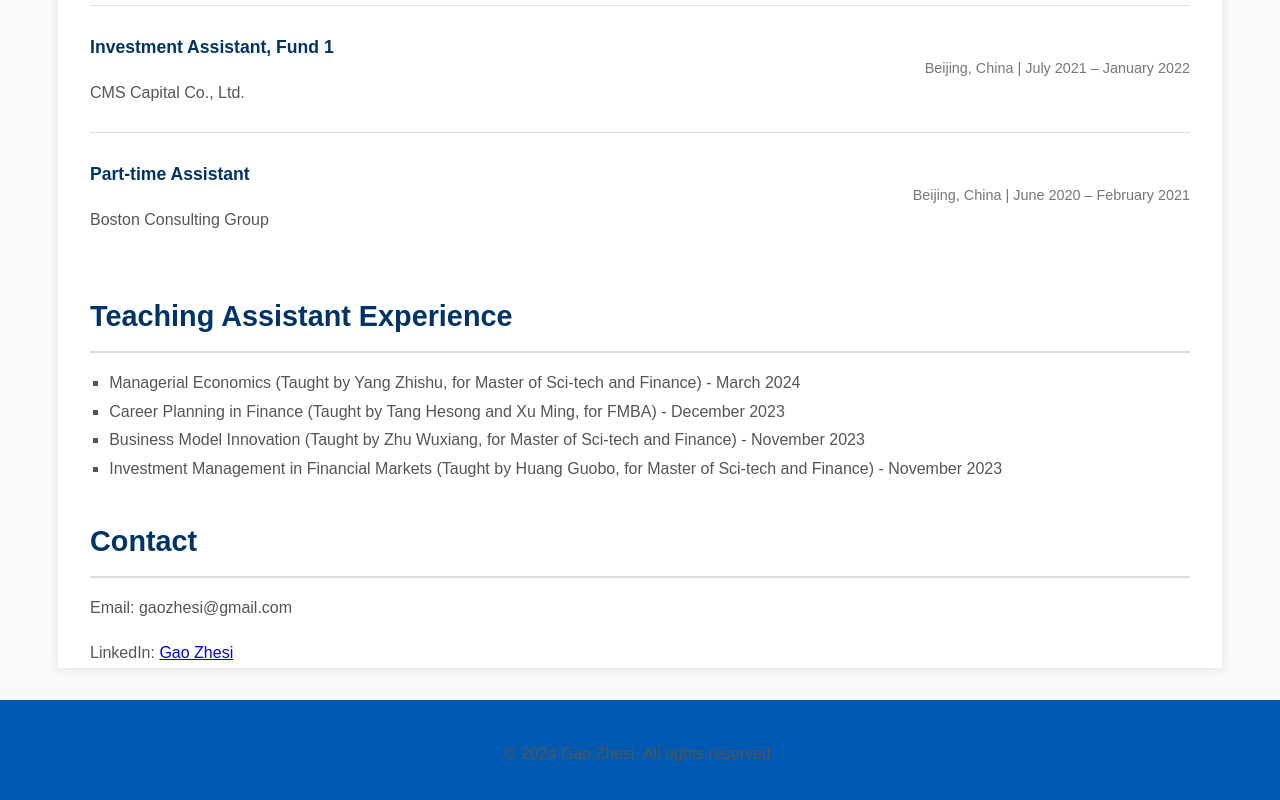
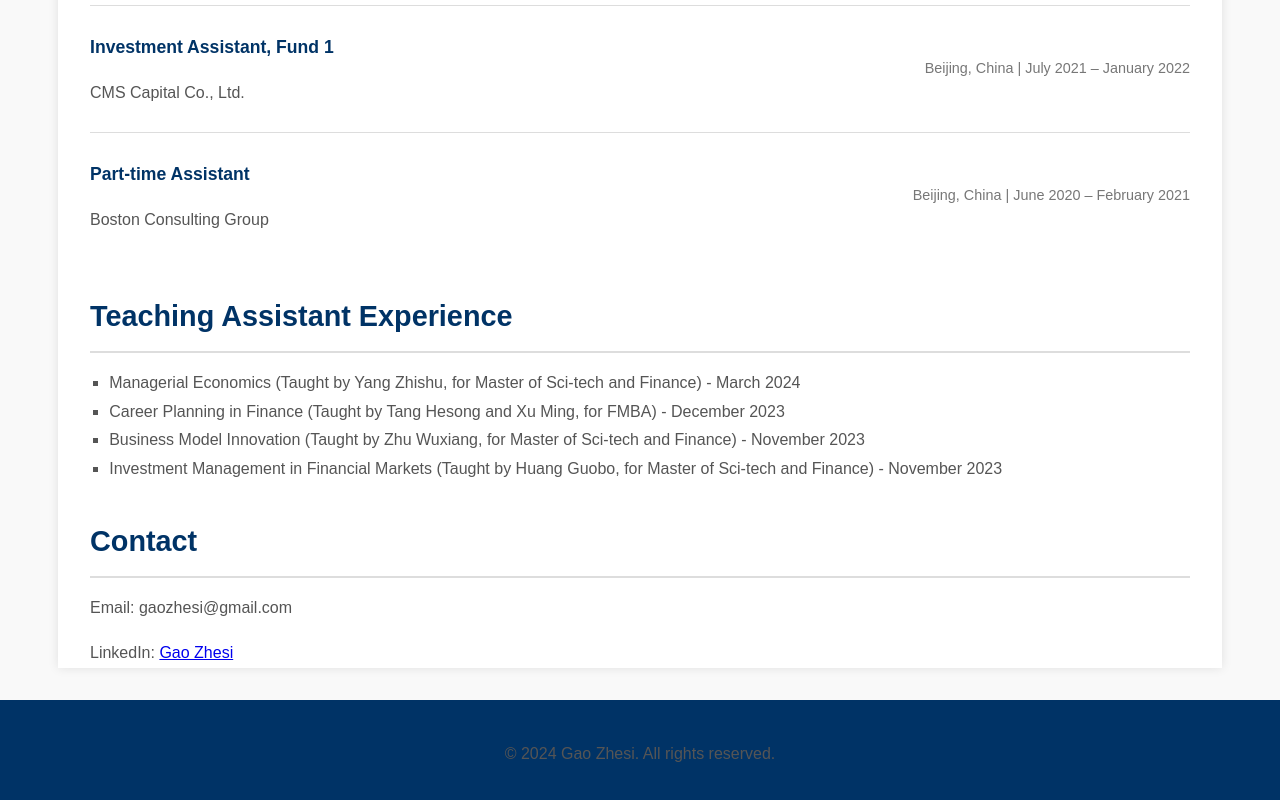
Before and after one commit to DavidZSGao/DavidZSGao.github.io, a plain HTML site: page index.html in a window 1280 px wide. Shown: the part 1489-2289 px from the top of the page. Drawn offline with Linux system fonts and the light colour scheme.

Commit message:
index.html

```diff
--- a/index.html
+++ b/index.html
@@ -95,7 +95,7 @@
         footer {
             text-align: center;
             padding: 1.5rem 0;
-            background-color: #0059b3; /* Lighter background for better text contrast */
+            background-color: #003366; /* Lighter background for better text contrast */
             color: #ffffff; /* White text for clarity */
             margin-top: 2rem;
         }
```
